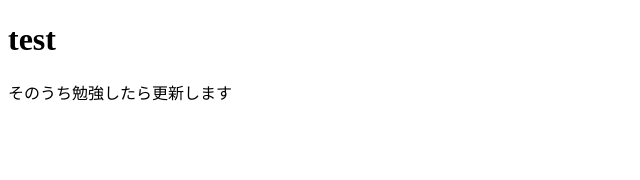
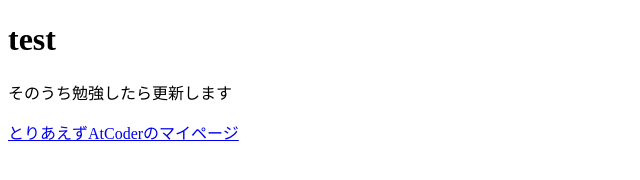
Before and after one commit to Suu0313/Suu0313.github.io, a plain HTML site: page index.html in a window 1280 px wide. Shown: the whole page, without its empty margins (0-640 px from the left). Drawn offline with Linux system fonts and the light colour scheme.

Commit message:
Update index.html

```diff
--- a/index.html
+++ b/index.html
@@ -7,5 +7,6 @@
 <body>
   <h1>test</h1>
   <p>そのうち勉強したら更新します</p>
+  <a href= "https://atcoder.jp/users/Suu0313" >とりあえずAtCoderのマイページ</a>
 </body>
 </html>
```
